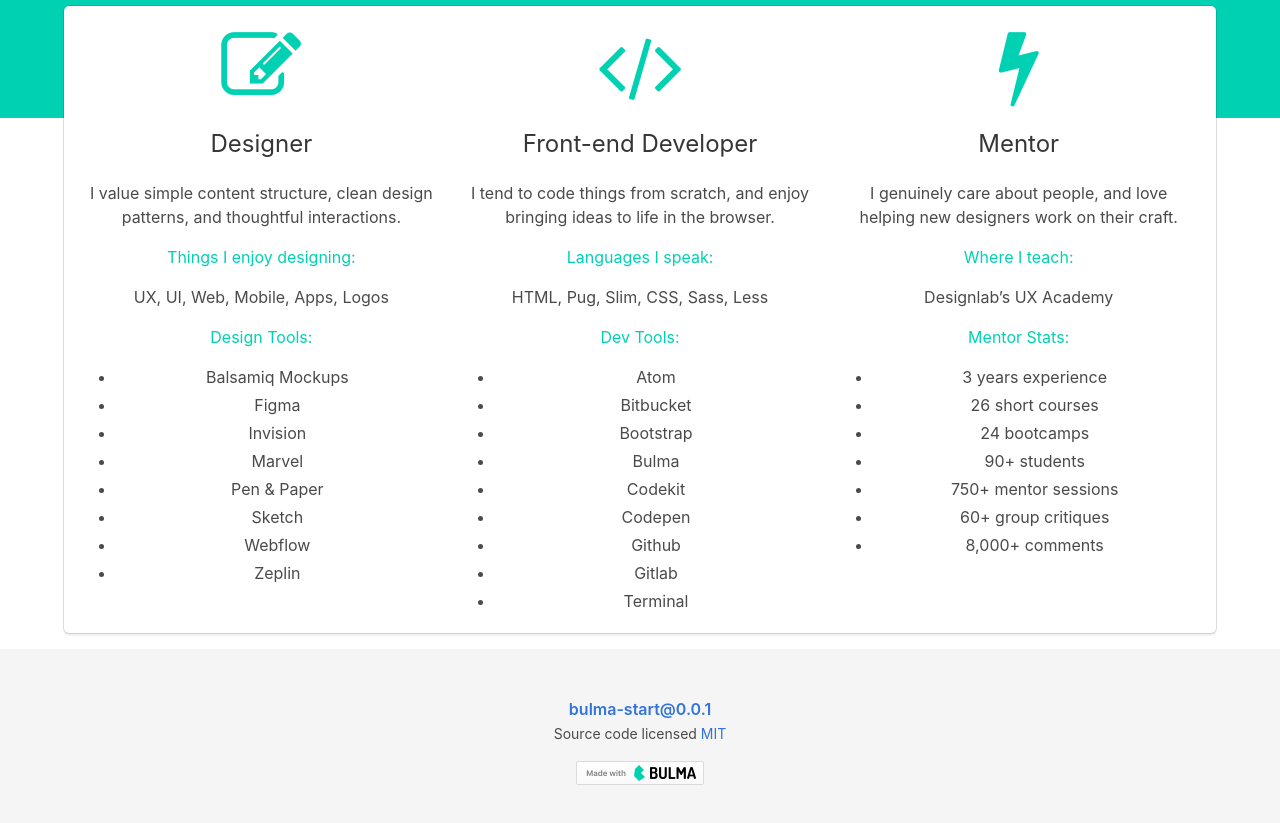
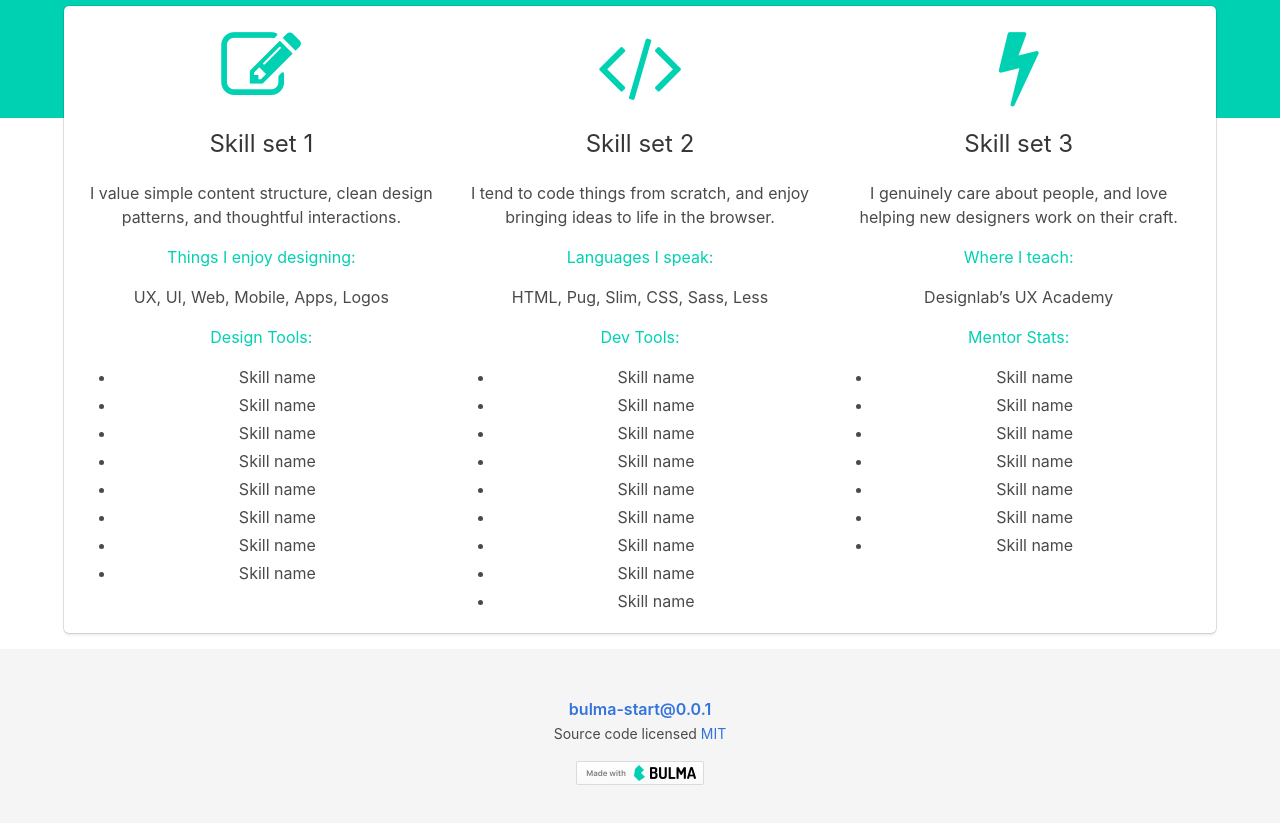
Before and after one commit to archsaan/agilis, a website: page index.html in a window 1280 px wide. Shown: the part 1900-2723 px from the top of the page. Drawn offline with nearby package versions, Linux system fonts and the light colour scheme; animation ran at ten frames a second.

Commit message:
Update index.html

```diff
--- a/index.html
+++ b/index.html
@@ -107,58 +107,58 @@
               <div class="column">
                 <i class="fa fa-5x fa-pencil-square-o has-text-primary" aria-hidden="true"></i>
 
-                <h1 class="title is-size-4 is-spaced">Designer</h1>
+                <h1 class="title is-size-4 is-spaced">Skill set 1</h1>
                 <p>I value simple content structure, clean design patterns, and thoughtful interactions.</p>
                 <p class="list-title has-text-primary has-text-weight-normal">Things I enjoy designing:</p>
                 <p>UX, UI, Web, Mobile, Apps, Logos</p>
                 <p class="list-title has-text-primary has-text-weight-normal">Design Tools:</p>
                 <ul>
-                  <li>Balsamiq Mockups</li>
-                  <li>Figma</li>
-                  <li>Invision</li>
-                  <li>Marvel</li>
-                  <li>Pen &amp; Paper</li>
-                  <li>Sketch</li>
-                  <li>Webflow</li>
-                  <li>Zeplin</li>
+                  <li>Skill name</li>
+                  <li>Skill name</li>
+                  <li>Skill name</li>
+                  <li>Skill name</li>
+                  <li>Skill name</li>
+                  <li>Skill name</li>
+                  <li>Skill name</li>
+                  <li>Skill name</li>
                 </ul>
               </div>
               <div class="column">
                 <span class="has-text-primary"><i class="fa fa-5x fa-code" aria-hidden="true"></i></span>
 
-                <h1 class="title is-size-4 is-spaced">Front-end Developer</h1>
+                <h1 class="title is-size-4 is-spaced">Skill set 2</h1>
                 <p>I tend to code things from scratch, and enjoy bringing ideas to life in the browser.</p>
                 <p class="list-title has-text-primary has-text-weight-normal">Languages I speak:</p>
                 <p>HTML, Pug, Slim, CSS, Sass, Less</p>
                 <p class="list-title has-text-primary has-text-weight-normal">Dev Tools:</p>
                 <ul>
-                  <li>Atom</li>
-                  <li>Bitbucket</li>
-                  <li>Bootstrap</li>
-                  <li>Bulma</li>
-                  <li>Codekit</li>
-                  <li>Codepen</li>
-                  <li>Github</li>
-                  <li>Gitlab</li>
-                  <li>Terminal</li>
+                  <li>Skill name</li>
+                  <li>Skill name</li>
+                  <li>Skill name</li>
+                  <li>Skill name</li>
+                  <li>Skill name</li>
+                  <li>Skill name</li>
+                  <li>Skill name</li>
+                  <li>Skill name</li>
+                  <li>Skill name</li>
                 </ul>
               </div>
               <div class="column">
                 <i class="fa fa-5x fa-bolt has-text-primary" aria-hidden="true"></i>
 
-                <h1 class="title is-size-4 is-spaced">Mentor</h1>
+                <h1 class="title is-size-4 is-spaced">Skill set 3</h1>
                 <p>I genuinely care about people, and love helping new designers work on their craft.</p>
                 <p class="list-title has-text-primary has-text-weight-normal">Where I teach:</p>
                 <p>Designlab’s UX Academy</p>
                 <p class="list-title has-text-primary has-text-weight-normal">Mentor Stats:</p>
                 <ul>
-                  <li>3 years experience</li>
-                  <li>26 short courses</li>
-                  <li>24 bootcamps</li>
-                  <li>90+ students</li>
-                  <li>750+ mentor sessions</li>
-                  <li>60+ group critiques</li>
-                  <li>8,000+ comments</li>
+                  <li>Skill name</li>
+                  <li>Skill name</li>
+                  <li>Skill name</li>
+                  <li>Skill name</li>
+                  <li>Skill name</li>
+                  <li>Skill name</li>
+                  <li>Skill name</li>
                 </ul>
               </div>
             </div>
```
